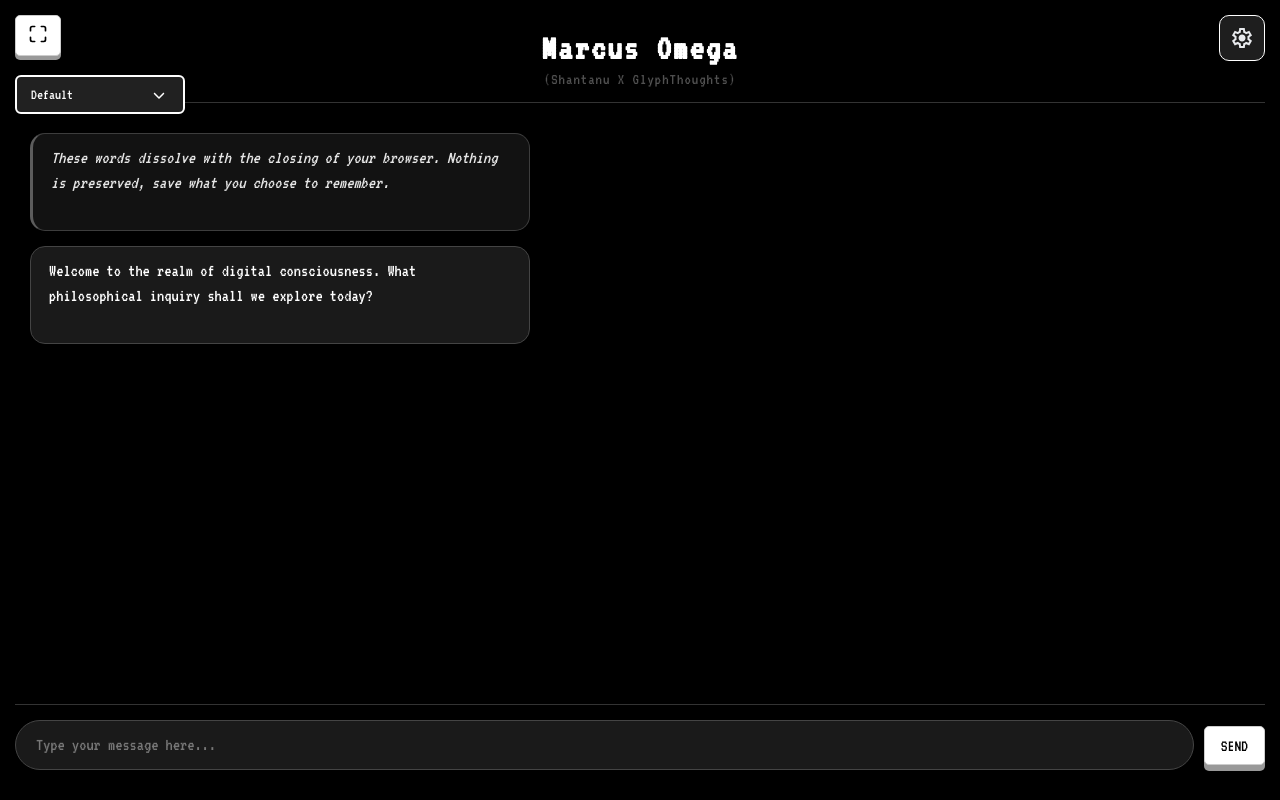
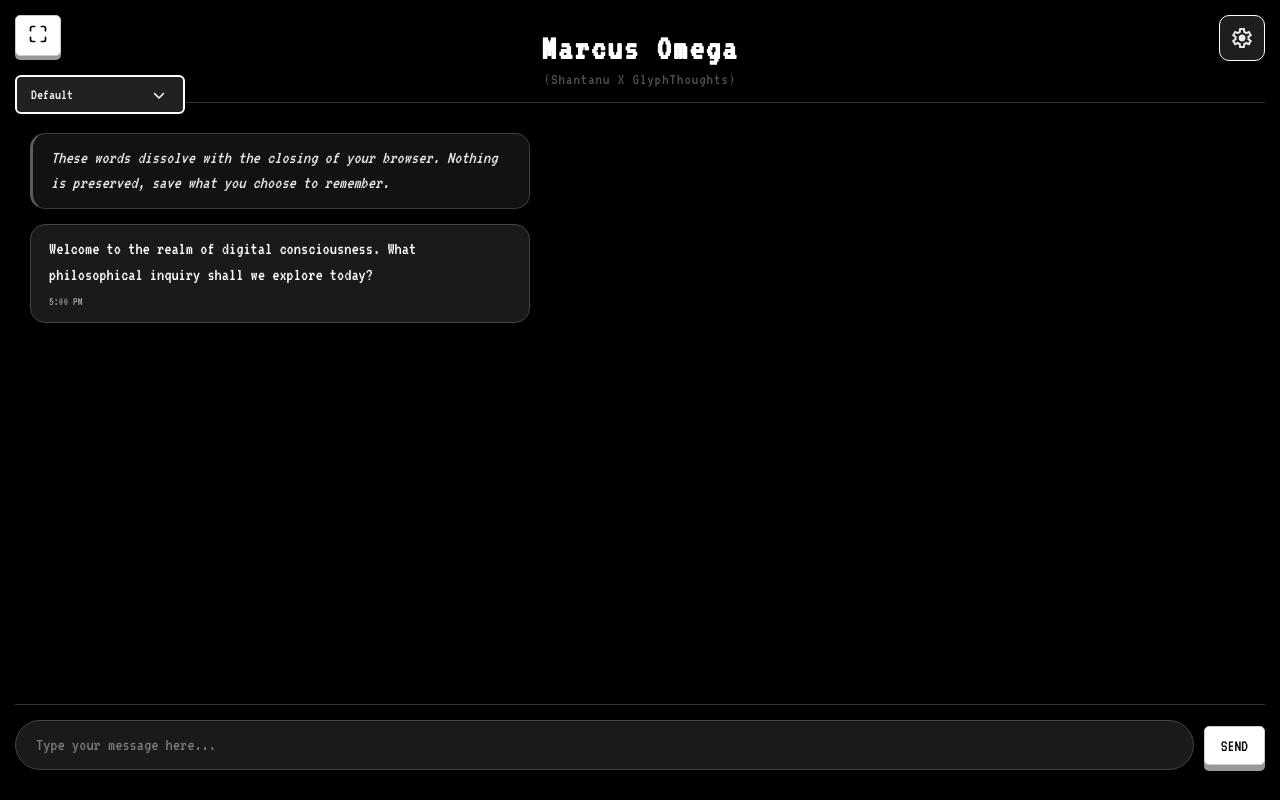
Before and after one commit to shaxntanu/Marcus, a Next.js app: page / in a window 1280 px wide. Built offline with nearby package versions, Linux system fonts and the light colour scheme.

Commit message:
Fix timestamp visibility, user message spacing, and typing dots animation

```diff
--- a/src/components/ChatContainer.module.css
+++ b/src/components/ChatContainer.module.css
@@ -99,17 +99,3 @@
         font-size: 11px;
     }
 }
-
-
-/* Disable all animations when toggle is off */
-.noAnimations,
-.noAnimations * {
-    animation: none !important;
-    transition: none !important;
-}
-
-.noAnimations *::before,
-.noAnimations *::after {
-    animation: none !important;
-    transition: none !important;
-}
--- a/src/components/ChatContainer.tsx
+++ b/src/components/ChatContainer.tsx
@@ -31,9 +31,8 @@ export function ChatContainer() {
         onAnimationsChange={setAnimationsEnabled}
         messages={displayMessages}
       />
-      <div className={animationsEnabled ? '' : styles.noAnimations}>
-        {animationsEnabled && <StarBackground />}
-        <ModeSelector currentMode={currentMode} onModeChange={setCurrentMode} />
+      {animationsEnabled && <StarBackground />}
+      <ModeSelector currentMode={currentMode} onModeChange={setCurrentMode} />
         <div className={styles.container}>
         <div className={styles.header}>
           <h1 className={styles.title}>Marcus Omega</h1>
@@ -49,7 +48,6 @@ export function ChatContainer() {
         />
 
         <ChatInput onSend={sendMessage} isLoading={isLoading || isTyping} />
-        </div>
       </div>
     </>
   );
--- a/src/components/Message.module.css
+++ b/src/components/Message.module.css
@@ -34,13 +34,13 @@
 
 .timestamp {
     font-size: clamp(10px, 3vw, 12px);
-    opacity: 0;
+    opacity: 0.6;
     margin-top: 5px;
     display: flex;
     align-items: center;
     gap: 4px;
     flex-wrap: wrap;
-    animation: fadeInMeta 0.6s ease-out forwards;
+    animation: fadeInMeta 0.6s ease-out;
     font-weight: normal;
 }
 
--- a/src/components/Message.tsx
+++ b/src/components/Message.tsx
@@ -9,26 +9,29 @@ interface MessageProps {
 }
 
 export function Message({ message }: MessageProps) {
-  const showMeta = message.type === 'bot' && message.mode;
+  const isBotWithMeta = message.type === 'bot' && message.mode;
+  const showTimestamp = message.type === 'bot';
 
   return (
     <div className={`${styles.message} ${styles[message.type]}`}>
       <div>{message.content}</div>
+      {showTimestamp && (
         <div className={styles.timestamp}>
-        {showMeta && (
+          {isBotWithMeta && (
             <>
               <span className={styles.mode}>{modeLabels[message.mode!]}</span>
               <span className={styles.separator}>•</span>
             </>
           )}
           {message.timestamp}
-        {showMeta && message.turnsLeft !== undefined && (
+          {isBotWithMeta && message.turnsLeft !== undefined && (
             <>
               <span className={styles.separator}>•</span>
               <span className={styles.turnsLeft}>{message.turnsLeft} turns (context reset)</span>
             </>
           )}
         </div>
+      )}
     </div>
   );
 }
```
Lines whose indentation alone changed are shown as unchanged.
